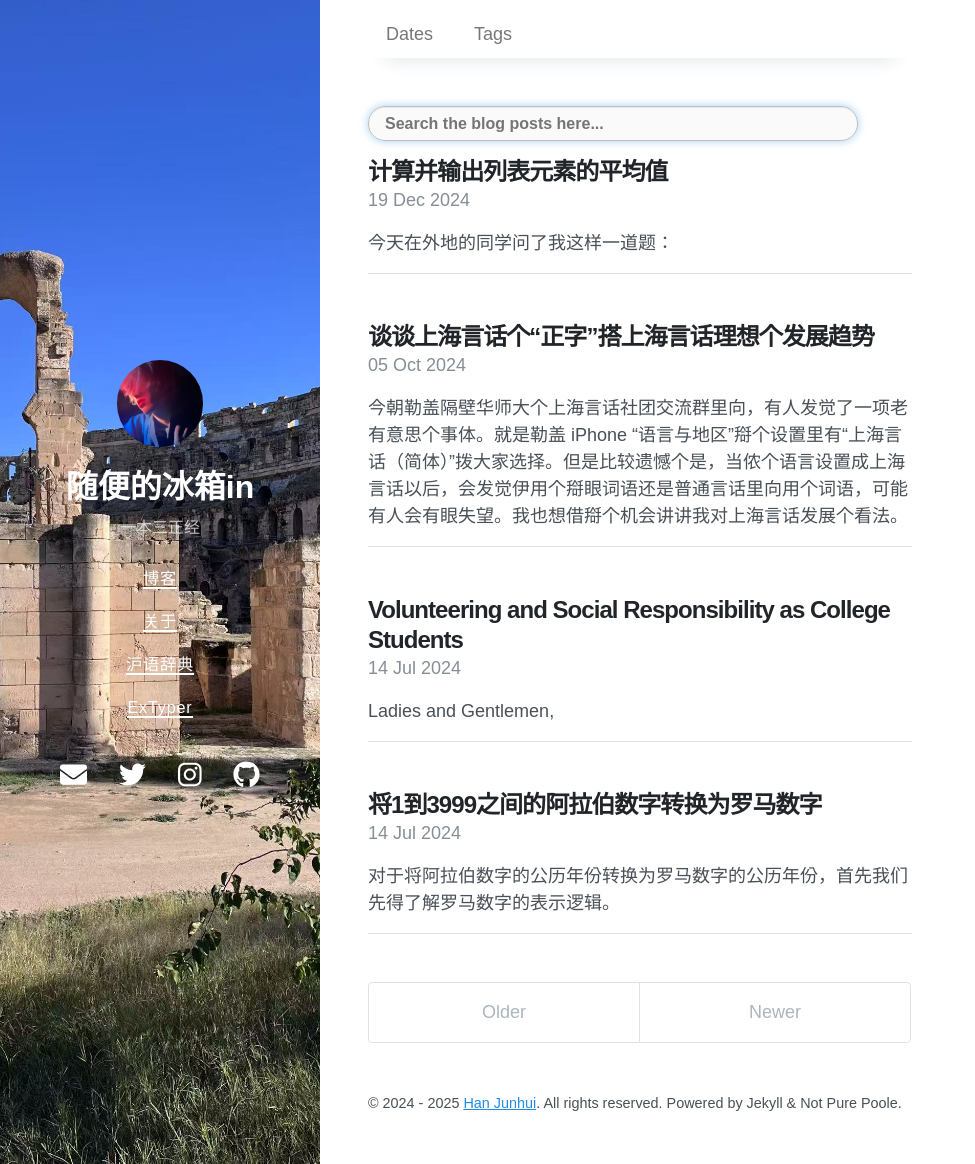
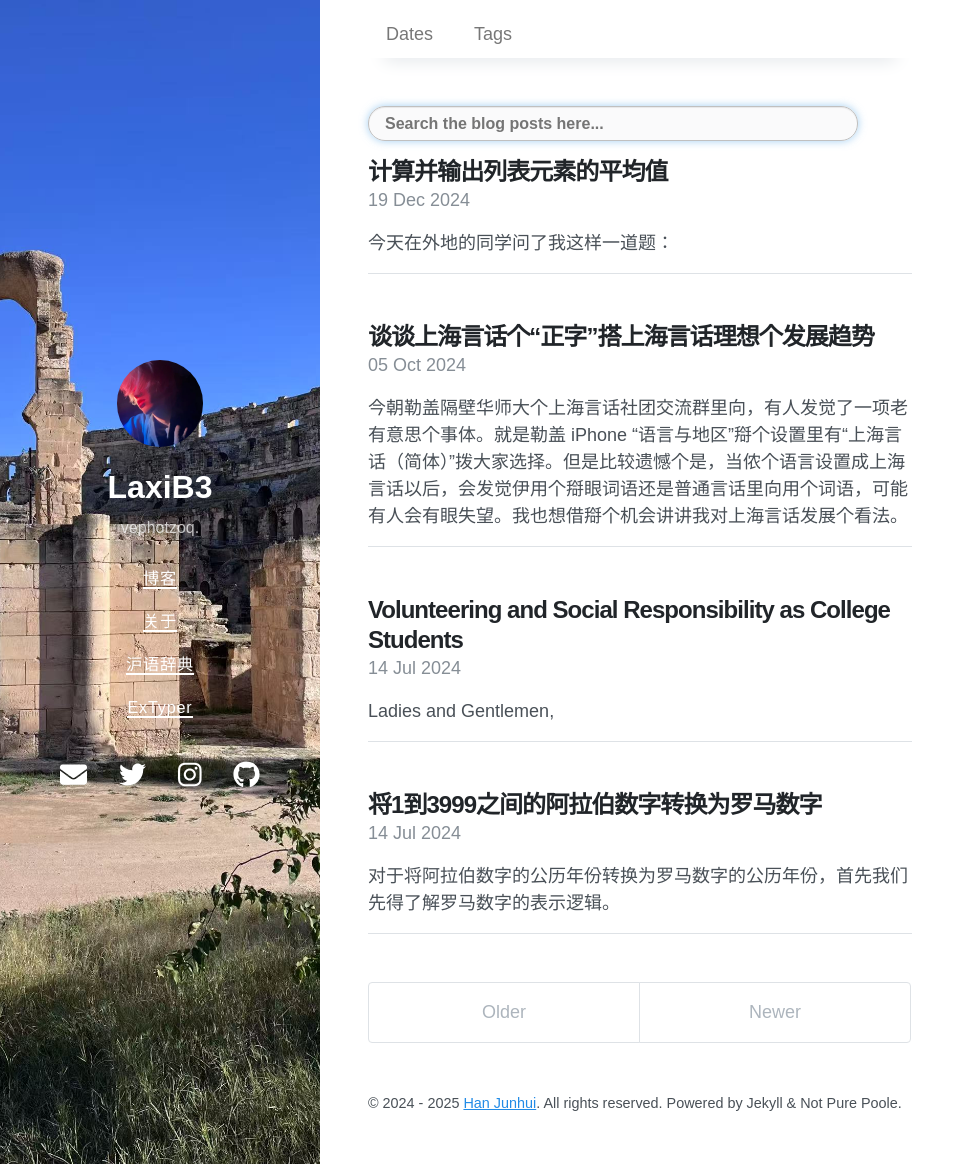
Before and after one commit to laxib3/laxib3.github.io, a Jekyll site: the page built from index.html, in a window 1280 px wide and 1164 px high. Shown: the whole window, without its empty margins (0-975 px from the left). Built offline with Jekyll 4.4.1, drawn with Linux system fonts in a browser that asks for light colours; nearby versions of some CDN libraries; the list of posts is cut into pages by our own code.

Commit message:
Update _config.yml

```diff
--- a/_config.yml
+++ b/_config.yml
@@ -1,6 +1,6 @@
 # Setup
-title: 随便的冰箱in
-description: 一本三正经
+title: LaxiB3
+description: vephotzoq.
 url: https://laxib3.github.io
 avatar: /images/tx.jpg
 paginate: 5
```
